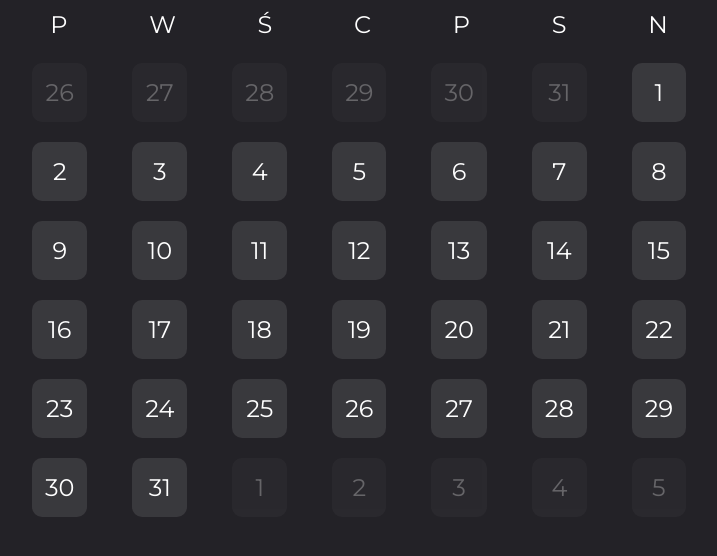
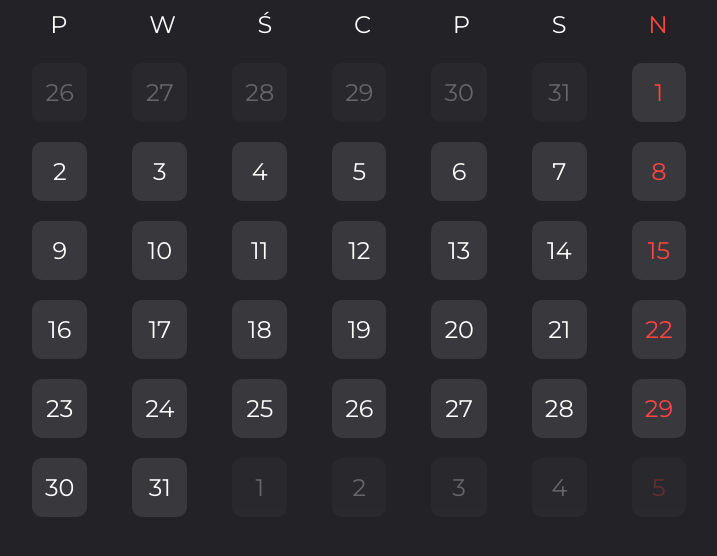
Before and after one commit to CeDwukropek/To-Do-Application, a PHP site: page / in a window 1280 px wide. Shown: the top 556 px of the page, without its empty margins (281-998 px from the left). Run offline with PHP 8.4, Linux system fonts and the light colour scheme.

Commit message:
Update style.css

```diff
--- a/App/style.css
+++ b/App/style.css
@@ -34,6 +34,10 @@
     margin-bottom: 1.5rem;
 }
 
+.container .namesOfDays p:nth-child(7n+7) {
+    color: rgb(255, 68, 68);
+}
+
 .container .calendar {
     display: grid;
 
@@ -47,6 +51,10 @@
     border-radius: 10px;
 }
 
+.day:nth-child(7n+7) {
+    color: rgb(255, 68, 68);
+}
+
 .previousMonth,
 .nextMonth {
     opacity: .3;
```
